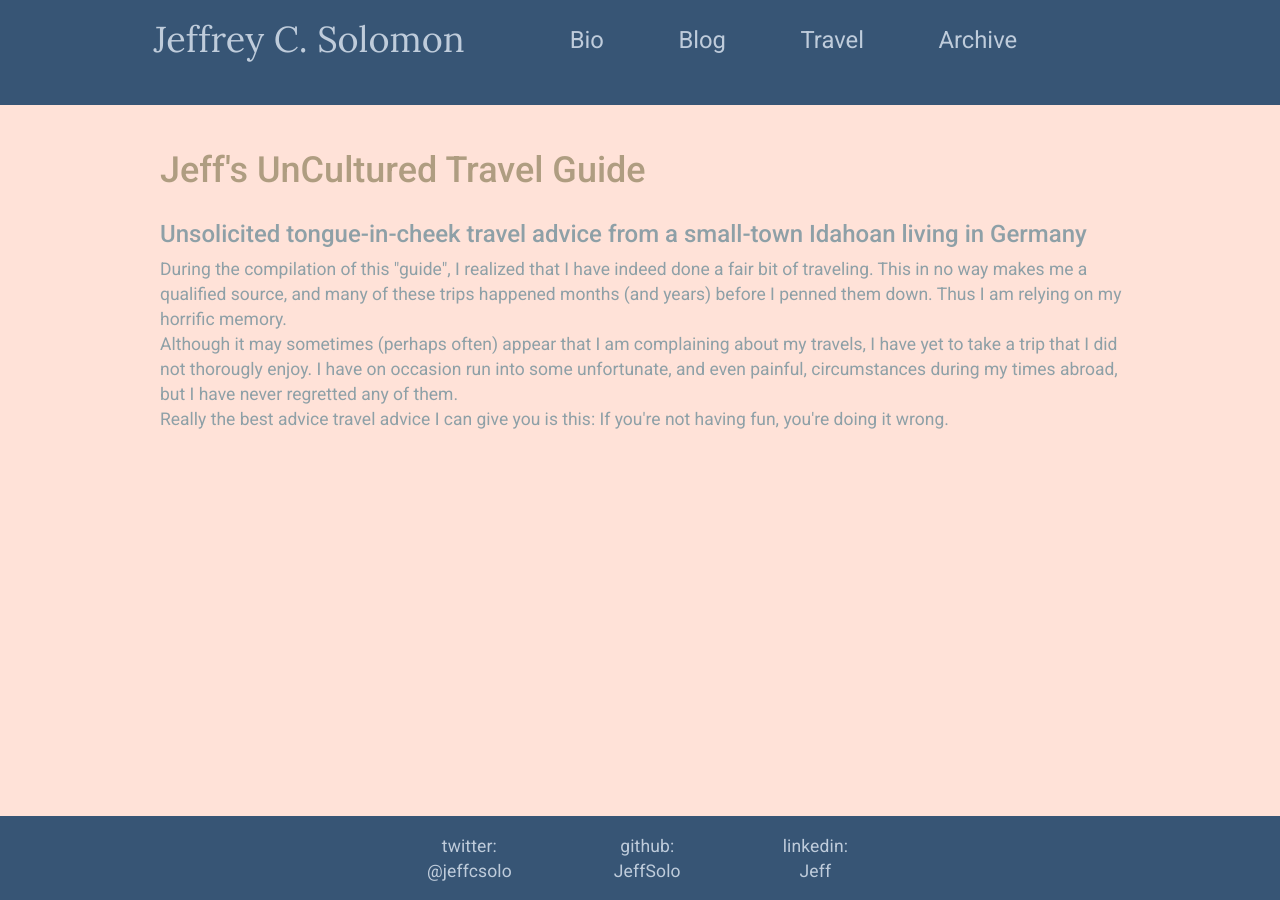
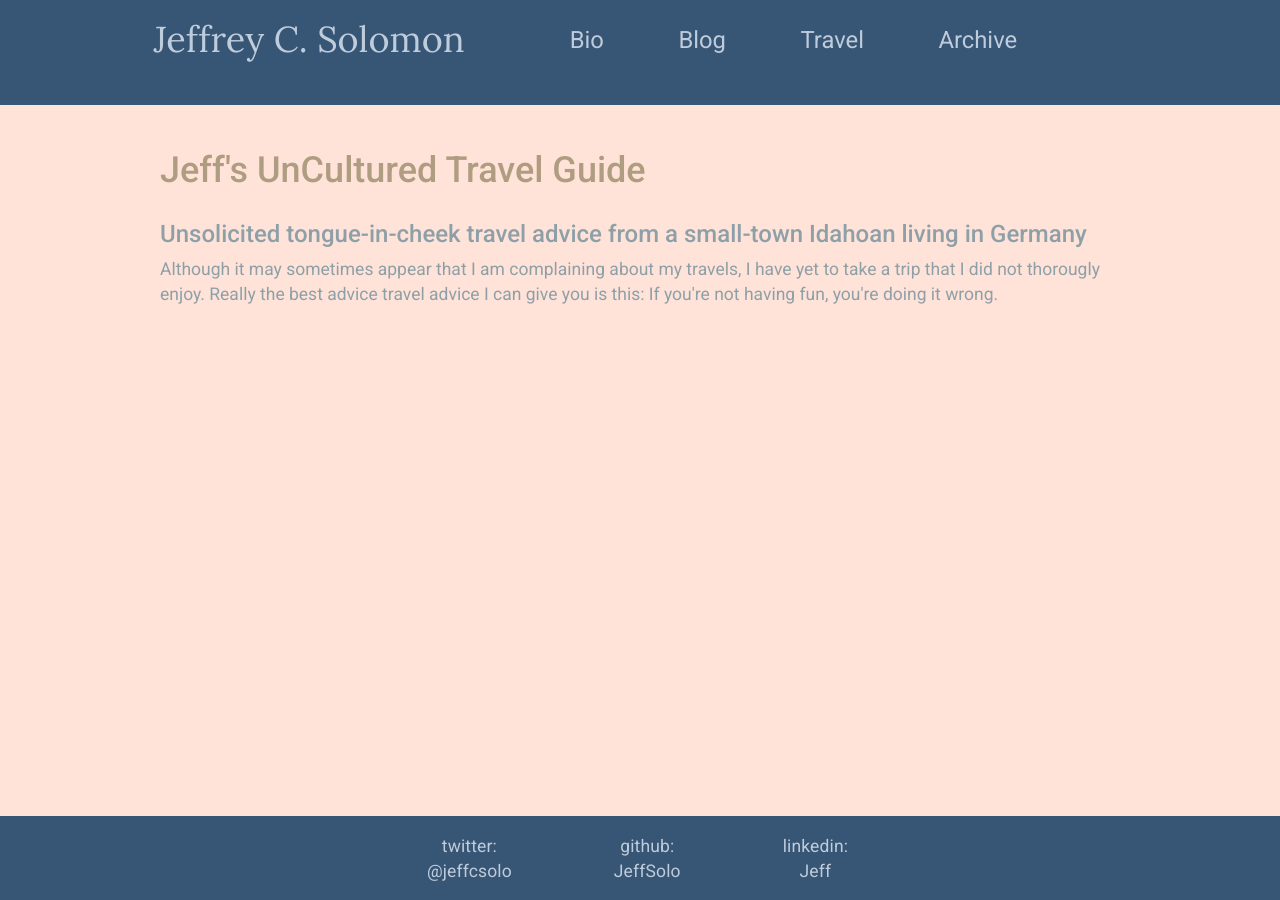
Before and after one commit to JeffSolo/jeffsolo.github.com, a Jekyll site: the page built from pages/travel.html, in a window 1280 px wide. Built offline with Jekyll 4.4.1, drawn with Linux system fonts in a browser that asks for light colours; nearby versions of some CDN libraries.

Commit message:
updated travel

```diff
--- a/_includes/travel.html
+++ b/_includes/travel.html
@@ -3,7 +3,7 @@
     <ul>
       {% for post in site.posts limit: 10 %}
         {% if post.subblog contains 'travel' %}
-            <p><a href="{{ post.url }}">{{ post.title }}</a> -- {{post.date | date: '%B %d, %Y' }} </p>
+          <p><a href="{{ post.url }}">{{ post.title }}</a> -- {{post.date | date: '%B %d, %Y' }} </p>
         {% endif %}
       {% endfor %}
     </ul>
--- a/pages/travel.html
+++ b/pages/travel.html
@@ -6,13 +6,8 @@ permalink: /travel/
 ---
 <div class="grid">
   <h3>Unsolicited tongue-in-cheek travel advice from a small-town Idahoan living in Germany</h3>
-  <p>During the compilation of this "guide", I realized that I have indeed done a fair bit of traveling.
-  This in no way makes me a qualified source, and many of these trips happened months (and years) before I penned them down.
-  Thus I am relying on my horrific memory.
-  <br>
-  Although it may sometimes (perhaps often) appear that I am complaining about my travels, I have yet to take a trip that I did not thorougly enjoy.
-  I have on occasion run into some unfortunate, and even painful, circumstances during my times abroad, but I have never regretted any of them.
-  <br>
+  <p>
+  Although it may sometimes appear that I am complaining about my travels, I have yet to take a trip that I did not thorougly enjoy.
   Really the best advice travel advice I can give you is this: If you're not having fun, you're doing it wrong.
   </p>
 
```
